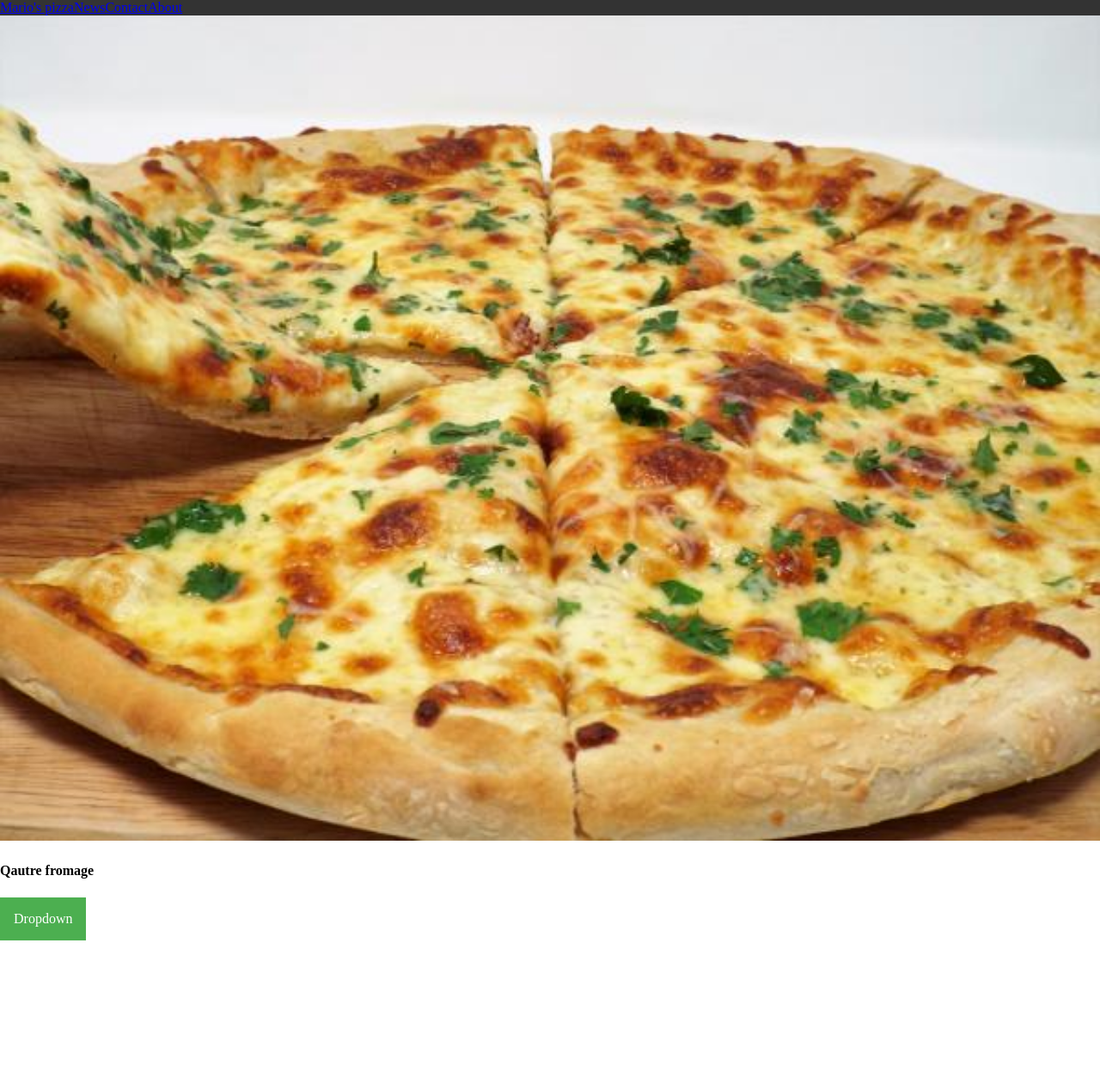
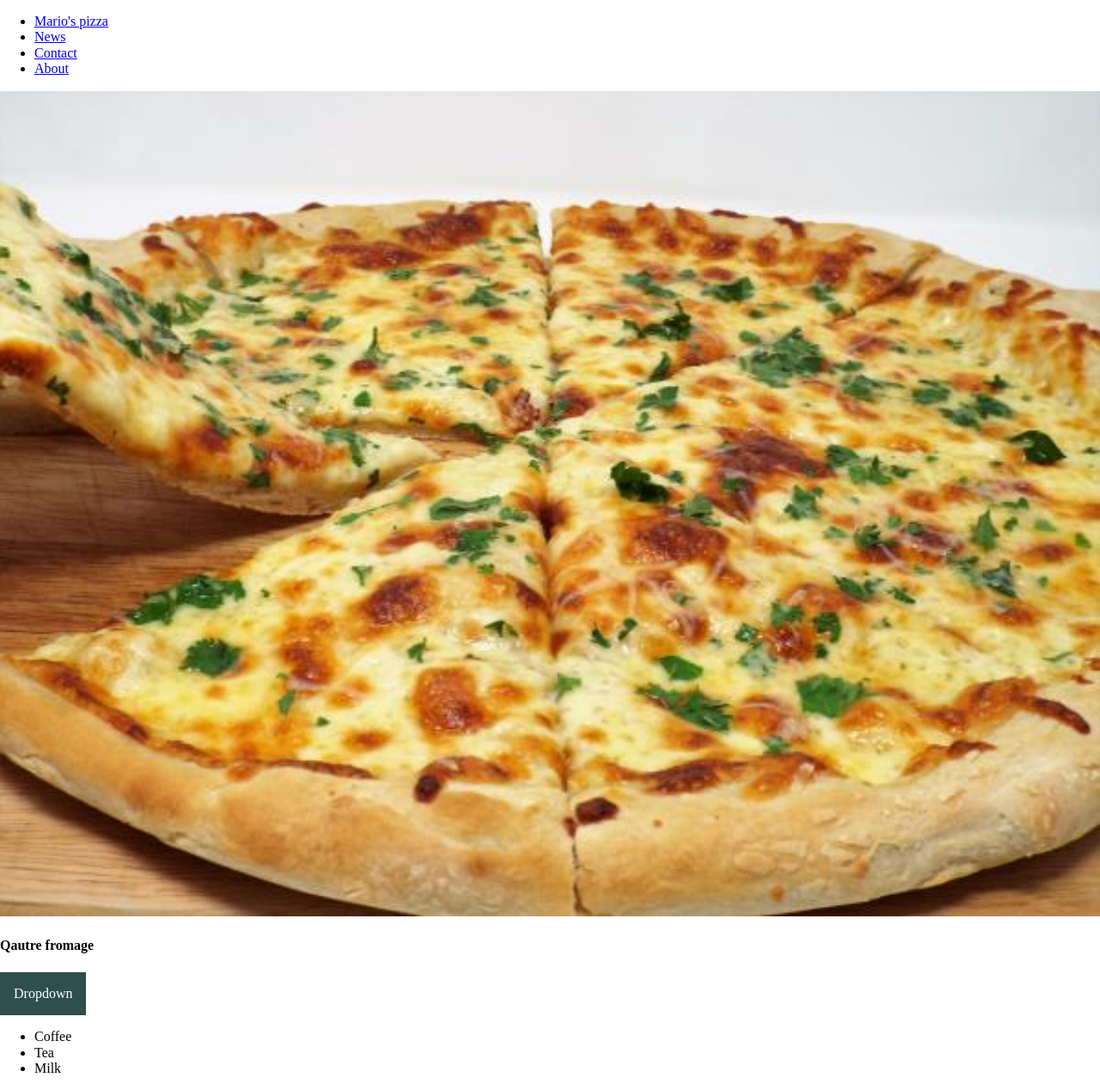
Before and after one commit to plokplok123/pizza, a website: page index.html in a window 1280 px wide. Shown: the whole page at 86% size. Before the commit the page ends 1094 px from the top, so only its background shows below. Drawn offline with nearby package versions, Linux system fonts and the light colour scheme.

Commit message:
Revert "added new styling"
This reverts commit 25642f27c38eee21d4ea36b9221c6600175ce120.

```diff
--- a/index.html
+++ b/index.html
@@ -3,8 +3,9 @@
 <head>
     <meta charset="utf-8">
     <title>Mario's pizza</title>
+    <link rel="stylesheet" type="text/css" media="screen" href="https://cdnjs.cloudflare.com/ajax/libs/normalize/8.0.1/normalize.min.css">
     <link rel="stylesheet" type="text/css" media="screen" href="css/home.css">
-    <link rel="stylesheet" type="text/css" media="screen" href="https://cdnjs.cloudflare.com/ajax/libs/normalize/8.0.1/normalize.min.css">
+
 </head>
 <body>
     <nav>
@@ -22,11 +23,11 @@
               <h4><b>Qautre fromage</b></h4>
               <div class="dropdown">
                 <button class="dropdown__button">Dropdown</button>
-                <div class="dropdown__list-content">
-                    <ul class="dropdown__list-outside">
-                        <li class="dropdown-inside__list">Coffee</li>
-                        <li class="dropdown-inside__list">Tea</li>
-                        <li class="dropdown-inside__list">Milk</li>
+                <div class="dropdown__list">
+                    <ul class="dropdown__list-outide">
+                        <li class="dropdown__list-inside">Coffee</li>
+                        <li class="dropdown__list-inside">Tea</li>
+                        <li class="dropdown__list-inside">Milk</li>
                     </ul>
                 </div>
               </div>
--- a/sass/home.scss
+++ b/sass/home.scss
@@ -1,36 +1,23 @@
-.nav-container {
-    list-style-type: none;
-    margin: 0;
-    padding: 0;
-    overflow: hidden;
-    background-color: #333;
-
-        &__link {
-            float: left;
-        }
-}
 
 .dropdown {
     position: relative;
     display: inline-block;
 
     &__button {
-        background-color: #4CAF50;
+    background-color: darkslategray;
     color: white;
     padding: 16px;
     font-size: 16px;
     border: none;
     cursor: pointer;
-    }
 
-    &__list-content {
+    &__list {
         display: none;
         position: absolute;
         background-color: #f9f9f9;
         min-width: 160px;
         box-shadow: 0px 8px 16px 0px rgba(0,0,0,0.2);
         z-index: 1;
-      }
 
             &__list-outside {
             color: black;
@@ -39,13 +26,11 @@
             display: block;
             }
         }
-
-.dropdown__list-content .dropdown__list-outside:hover {
-    background-color: #f1f1f1
+    }
 }
 
-.dropdown:hover .dropdown__list-content {
-    display: block;
+.dropdown__list-outside:hover {
+    background-color: #f1f1f1
 }
 
 .dropdown:hover .dropdown__button {
```
Also changed, not shown: css/home.css. Lines whose indentation alone changed are shown as unchanged.
